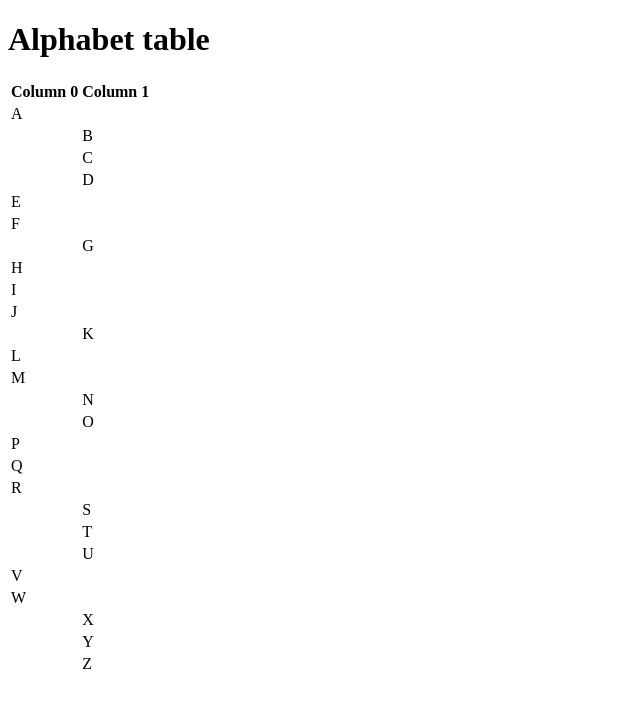
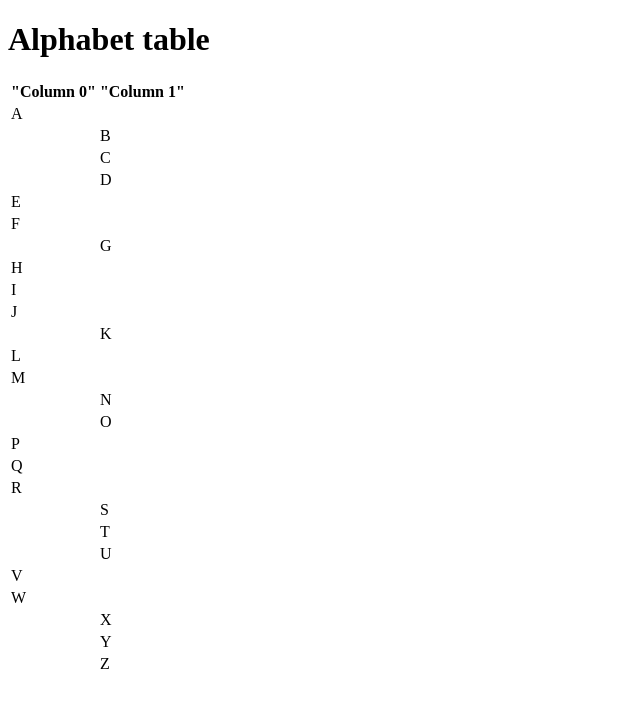
Before and after one commit to comp426-2022-spring/a00-skylerwon, a website: page index.html in a window 1280 px wide. Shown: the whole page, without its empty margins (0-640 px from the left). Drawn offline with Linux system fonts and the light colour scheme.

```diff
--- a/index.html
+++ b/index.html
@@ -13,8 +13,8 @@
 		<table>
 			<thead>
 				<tr>
-					<th>Column 0</th>
-					<th>Column 1</th>
+					<th>"Column 0"</th>
+					<th>"Column 1"</th>
 				</tr>
 			</thead>
 			<tbody>
```
